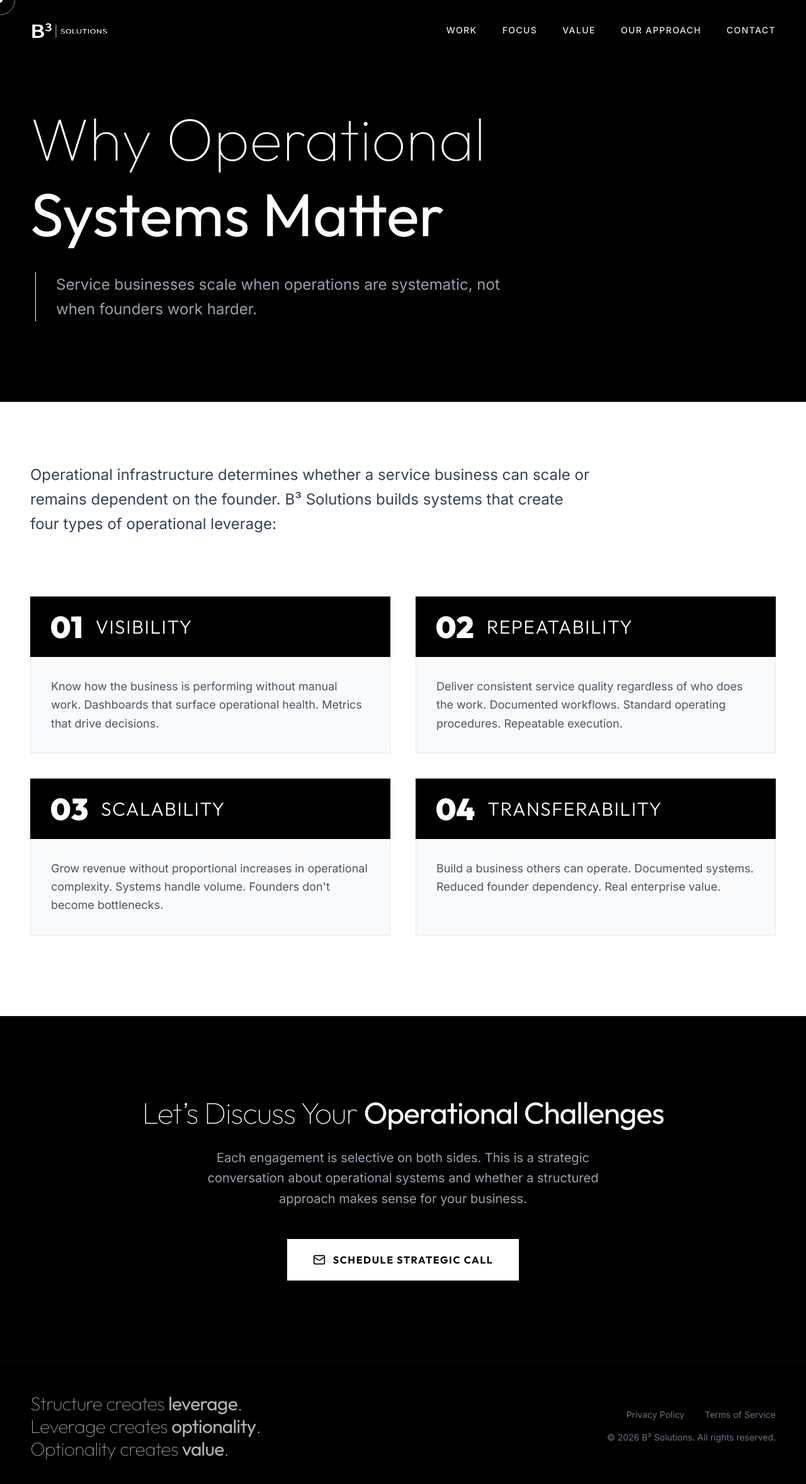
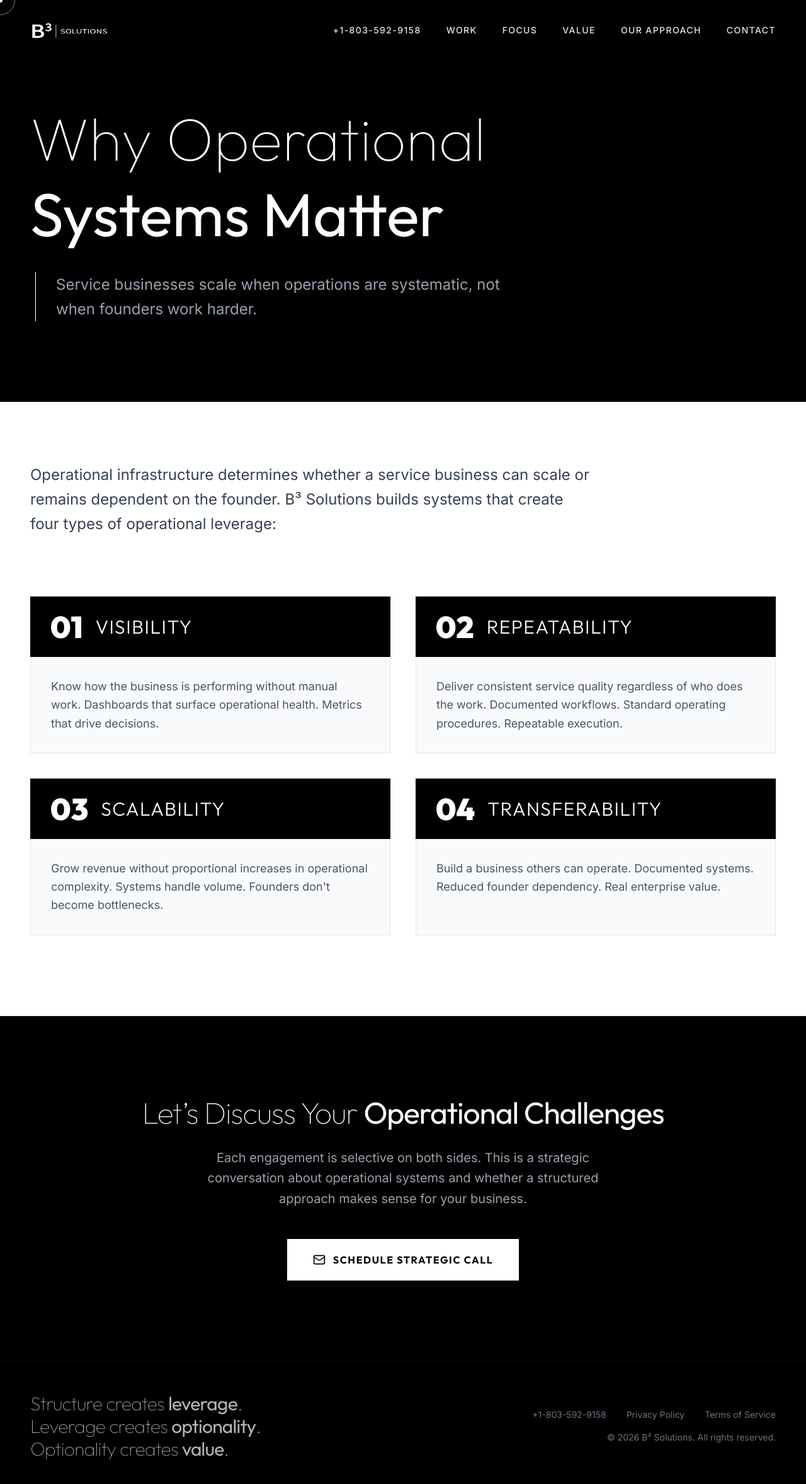
Before and after one commit to cookietech-ltd/b3, a Next.js app: page /value in a window 1280 px wide. Shown: the top 2356 px of the page at 63% size. Built offline with nearby package versions, Linux system fonts and the light colour scheme.

Commit message:
Phone number updated

```diff
--- a/app/components/Footer.tsx
+++ b/app/components/Footer.tsx
@@ -12,6 +12,7 @@ export default function Footer() {
 
                 <div className="flex flex-col md:items-end gap-4 text-sm text-gray-500">
                     <div className="flex gap-8">
+                        <a href="tel:+18035929158" className="hover:text-white transition-colors">+1-803-592-9158</a>
                         <Link href="/privacy-policy" className="hover:text-white transition-colors">Privacy Policy</Link>
                         <Link href="/terms-of-use" className="hover:text-white transition-colors">Terms of Service</Link>
                     </div>
--- a/app/components/Header.tsx
+++ b/app/components/Header.tsx
@@ -42,6 +42,9 @@ export default function Header() {
 
                     {/* Desktop Navigation */}
                     <nav className="hidden md:flex items-center gap-10 font-body text-sm font-medium uppercase tracking-widest">
+                        <a href="tel:+18035929158" className="hover-underline-animation text-white/90 hover:text-white">
+                            +1-803-592-9158
+                        </a>
                         {navLinks.map((link) => (
                             <Link key={link.href} href={link.href} className="hover-underline-animation text-white/90 hover:text-white">
                                 {link.label}
@@ -62,6 +65,9 @@ export default function Header() {
             {/* Mobile Menu Overlay - Moved outside header to avoid clipping/backdrop filter issues */}
             <div className={`fixed inset-0 bg-black z-40 flex flex-col items-center justify-center transition-opacity duration-300 ${isMenuOpen ? 'opacity-100 pointer-events-auto' : 'opacity-0 pointer-events-none'}`}>
                 <nav className="flex flex-col items-center gap-8 font-heading text-2xl font-light uppercase tracking-widest text-center">
+                    <a href="tel:+18035929158" className="text-white/80 hover:text-white transition-colors transform hover:scale-105 duration-200">
+                        +1-803-592-9158
+                    </a>
                     {navLinks.map((link) => (
                         <Link
                             key={link.href}
--- a/app/contact/page.tsx
+++ b/app/contact/page.tsx
@@ -121,8 +121,11 @@ export default function ContactPage() {
 
                         <div>
                             <h3 className="text-xl font-heading font-medium mb-4">Direct Contact</h3>
-                            <a href="mailto:connect@b3solutions.com" className="font-body text-black text-lg hover:underline decoration-black decoration-2 underline-offset-4">
+                            <a href="mailto:connect@b3solutions.com" className="font-body text-black text-lg hover:underline decoration-black decoration-2 underline-offset-4 block mb-2">
                                 connect@b3solutions.com
+                            </a>
+                            <a href="tel:+18035929158" className="font-body text-black text-lg hover:underline decoration-black decoration-2 underline-offset-4 block">
+                                +1-803-592-9158
                             </a>
                         </div>
 
--- a/app/privacy-policy/page.tsx
+++ b/app/privacy-policy/page.tsx
@@ -173,6 +173,7 @@ export default function PrivacyPolicyPage() {
                         <p className="bg-gray-100 p-6 rounded-sm border-l-4 border-black mt-6">
                             <strong className="text-black">B³ Solutions</strong><br />
                             Email: <span className="text-[#ff0000] font-bold">[INSERT PRIVACY EMAIL]</span><br />
+                            Phone: <span className="text-[#ff0000] font-bold">+1-803-592-9158</span><br />
                             Website: <span className="text-[#ff0000] font-bold">[INSERT WEBSITE URL]</span>
                         </p>
                     </div>
--- a/app/terms-of-use/page.tsx
+++ b/app/terms-of-use/page.tsx
@@ -124,6 +124,7 @@ export default function TermsOfUsePage() {
                         <p className="bg-gray-100 p-6 rounded-sm border-l-4 border-black">
                             <strong className="text-black">B³ Solutions</strong><br />
                             Email: <span className="text-[#ff0000] font-bold">[INSERT CONTACT EMAIL]</span><br />
+                            Phone: <span className="text-[#ff0000] font-bold">+1-803-592-9158</span><br />
                             Website: <span className="text-[#ff0000] font-bold">[INSERT WEBSITE URL]</span>
                         </p>
                     </div>
```
